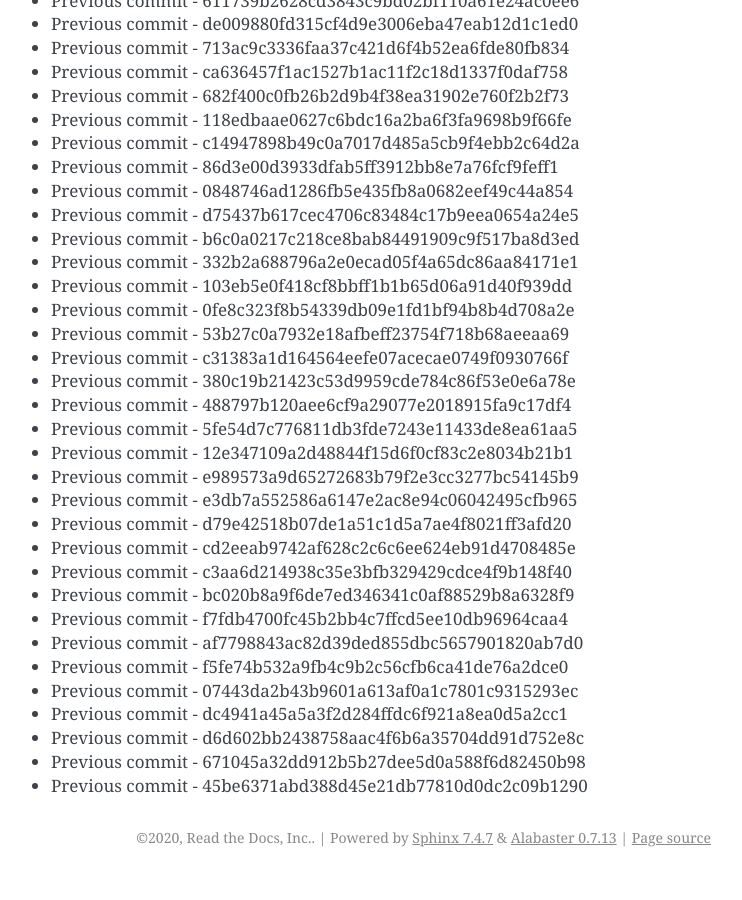
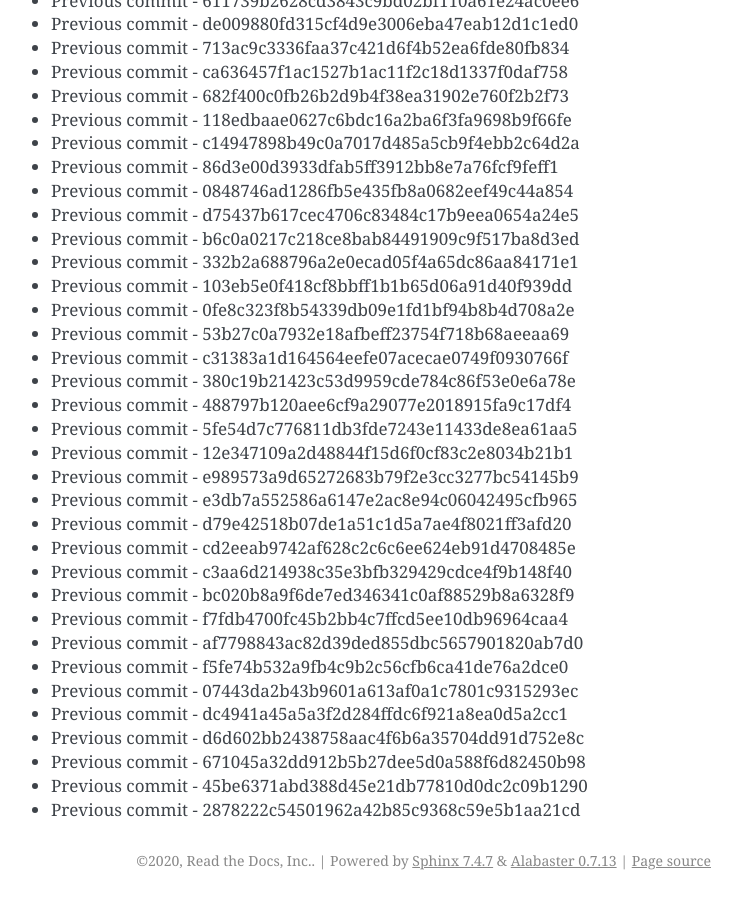
Before and after one commit to readthedocs/rtd-git-stresstest, a Sphinx documentation site: the page built from docs/updates.rst, in a window 1280 px wide and 900 px high, scrolled down 75044 px. Shown: the whole window, without its empty margins (399-1141 px from the left). Built offline with Sphinx 7.4.7, drawn with Linux system fonts in a browser that asks for light colours; before the commit the page ends 75921 px from its top, so only the background shows below that.

Commit message:
Generating commit from previous: 2878222c54501962a42b85c9368c59e5b1aa21cd

```diff
--- a/docs/updates.rst
+++ b/docs/updates.rst
@@ -3185,3 +3185,4 @@ It can be tested for any performance characteristics.
 * Previous commit - d6d602bb2438758aac4f6b6a35704dd91d752e8c
 * Previous commit - 671045a32dd912b5b27dee5d0a588f6d82450b98
 * Previous commit - 45be6371abd388d45e21db77810d0dc2c09b1290
+* Previous commit - 2878222c54501962a42b85c9368c59e5b1aa21cd
```
